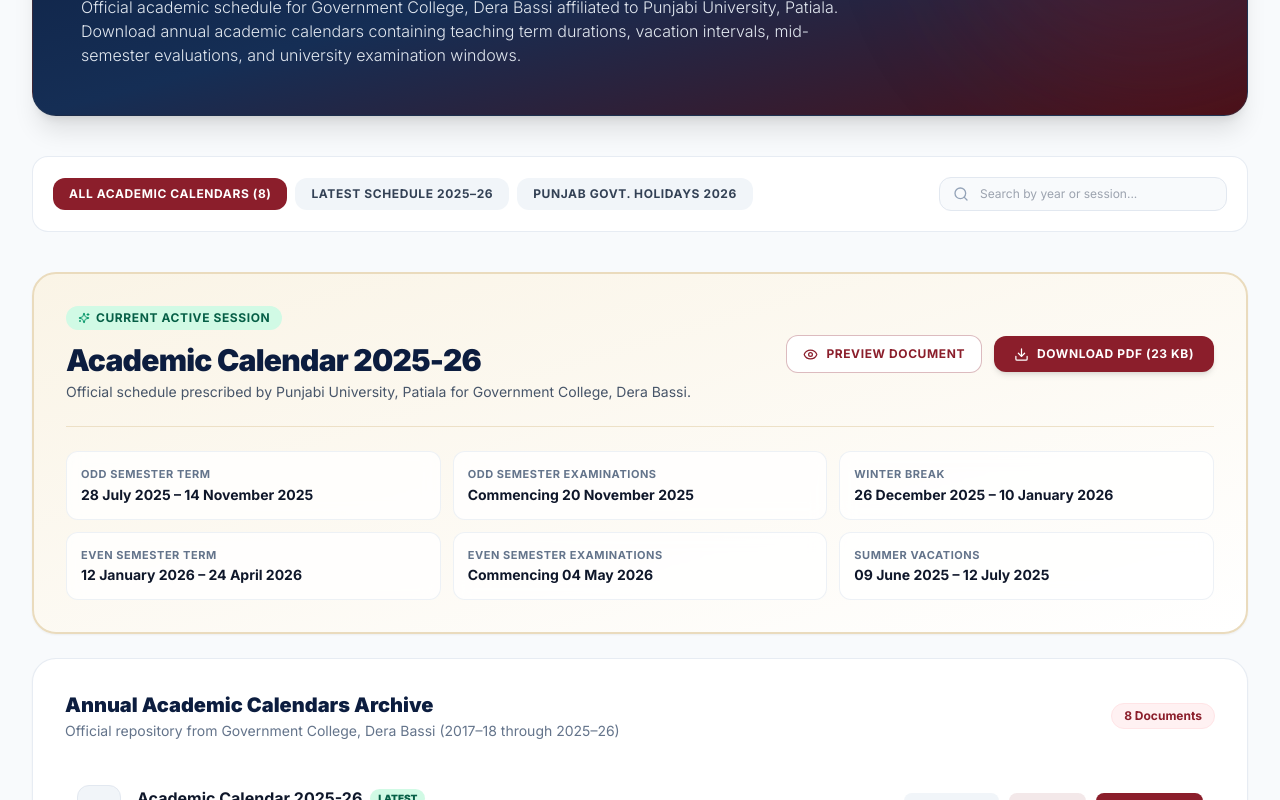
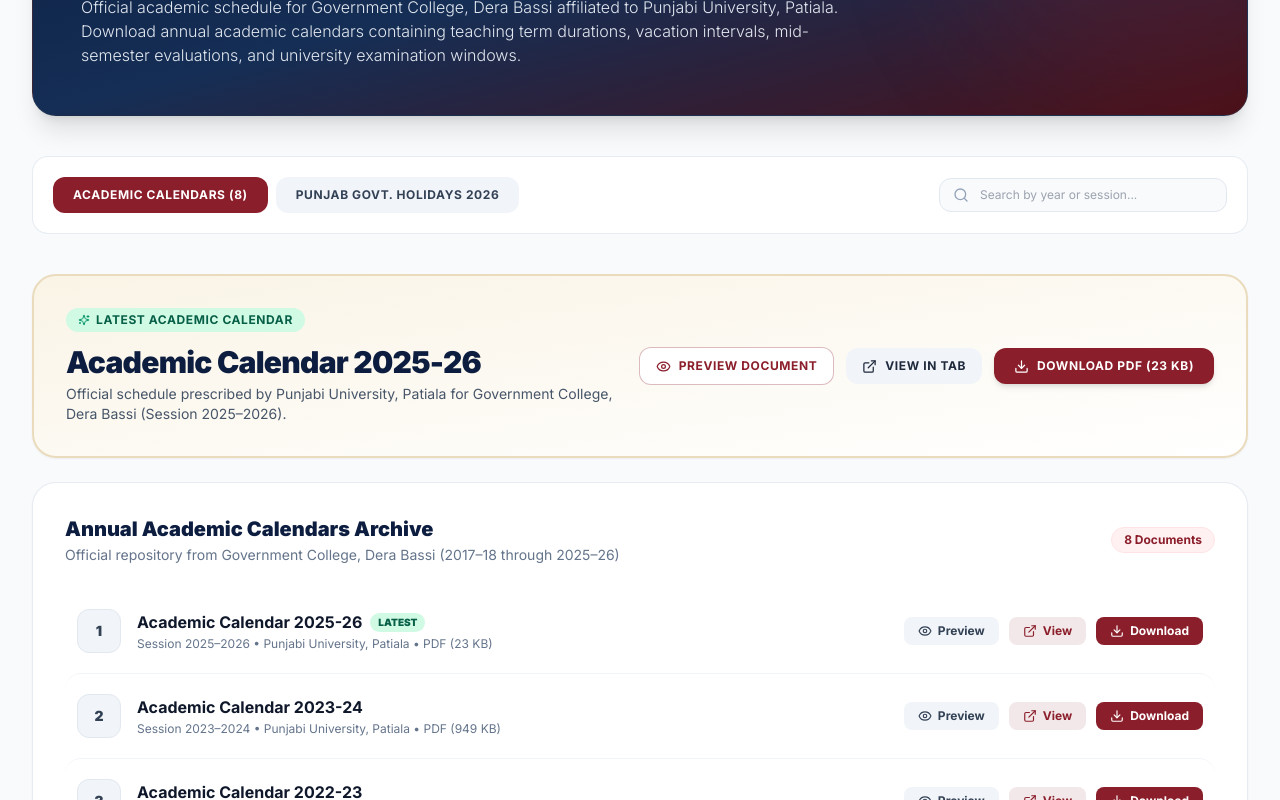
Before and after one commit to rahulweb017-ship-it/Govt-Collage-Derabassi, a React (Vite) app: page /about/calendar in a window 1280 px wide. Shown: the part 492-1292 px from the top of the page. Built offline with nearby package versions, Linux system fonts and the light colour scheme.

Commit message:
Remove Latest Schedule 2025-26 button and tab from Academic Calendar page

```diff
--- a/src/pages/AcademicCalendarPage.jsx
+++ b/src/pages/AcademicCalendarPage.jsx
@@ -7,10 +7,7 @@
   Search,
   ExternalLink,
   Home,
-  CheckCircle2,
-  Clock,
   Sparkles,
-  BookOpen,
   X
 } from 'lucide-react';
 import { Link } from 'react-router-dom';
@@ -23,15 +20,7 @@
     session: 'Session 2025–2026',
     file: '/images/prospectus/Acedmic/Academic-Calender-2025-26.pdf',
     size: '23 KB',
-    isLatest: true,
-    academicKeyDates: [
-      { label: 'Odd Semester Term', value: '28 July 2025 – 14 November 2025' },
-      { label: 'Odd Semester Examinations', value: 'Commencing 20 November 2025' },
-      { label: 'Winter Break', value: '26 December 2025 – 10 January 2026' },
-      { label: 'Even Semester Term', value: '12 January 2026 – 24 April 2026' },
-      { label: 'Even Semester Examinations', value: 'Commencing 04 May 2026' },
-      { label: 'Summer Vacations', value: '09 June 2025 – 12 July 2025' }
-    ]
+    isLatest: true
   },
   {
     id: 2,
@@ -111,7 +100,7 @@
 const AcademicCalendarPage = () => {
   const [searchTerm, setSearchTerm] = useState('');
   const [previewPdf, setPreviewPdf] = useState(null);
-  const [activeTab, setActiveTab] = useState('all'); // 'all', 'current', 'holidays'
+  const [activeTab, setActiveTab] = useState('all'); // 'all', 'holidays'
 
   const filteredCalendars = officialCalendars.filter(cal =>
     cal.title.toLowerCase().includes(searchTerm.toLowerCase()) ||
@@ -161,27 +150,17 @@
           <div className="flex flex-wrap items-center gap-2">
             <button
               onClick={() => setActiveTab('all')}
-              className={`px-4 py-2 rounded-xl text-xs font-bold uppercase tracking-wider transition-all ${
+              className={`px-5 py-2.5 rounded-xl text-xs font-bold uppercase tracking-wider transition-all ${
                 activeTab === 'all'
                   ? 'bg-[#8B1E2B] text-white shadow-xs'
                   : 'bg-slate-100 text-slate-700 hover:bg-slate-200'
               }`}
             >
-              All Academic Calendars ({officialCalendars.length})
-            </button>
-            <button
-              onClick={() => setActiveTab('current')}
-              className={`px-4 py-2 rounded-xl text-xs font-bold uppercase tracking-wider transition-all ${
-                activeTab === 'current'
-                  ? 'bg-[#8B1E2B] text-white shadow-xs'
-                  : 'bg-slate-100 text-slate-700 hover:bg-slate-200'
-              }`}
-            >
-              Latest Schedule 2025–26
+              Academic Calendars ({officialCalendars.length})
             </button>
             <button
               onClick={() => setActiveTab('holidays')}
-              className={`px-4 py-2 rounded-xl text-xs font-bold uppercase tracking-wider transition-all ${
+              className={`px-5 py-2.5 rounded-xl text-xs font-bold uppercase tracking-wider transition-all ${
                 activeTab === 'holidays'
                   ? 'bg-[#8B1E2B] text-white shadow-xs'
                   : 'bg-slate-100 text-slate-700 hover:bg-slate-200'
@@ -216,13 +195,13 @@
                 <div>
                   <div className="inline-flex items-center gap-1.5 bg-emerald-100 text-emerald-800 px-3 py-1 rounded-full text-xs font-bold uppercase tracking-wider mb-3">
                     <Sparkles size={12} className="text-emerald-600" />
-                    <span>Current Active Session</span>
+                    <span>Latest Academic Calendar</span>
                   </div>
                   <h2 className="text-2xl sm:text-3xl font-black text-[#0C1D3F] tracking-tight">
                     {latestCalendar.title}
                   </h2>
                   <p className="text-slate-600 text-sm mt-1">
-                    Official schedule prescribed by Punjabi University, Patiala for Government College, Dera Bassi.
+                    Official schedule prescribed by Punjabi University, Patiala for Government College, Dera Bassi (Session 2025–2026).
                   </p>
                 </div>
 
@@ -238,6 +217,13 @@
                     href={latestCalendar.file}
                     target="_blank"
                     rel="noopener noreferrer"
+                    className="inline-flex items-center gap-2 bg-slate-100 hover:bg-slate-200 text-slate-800 px-4 py-2.5 rounded-xl font-bold text-xs uppercase tracking-wider transition-all"
+                  >
+                    <ExternalLink size={15} />
+                    <span>View in Tab</span>
+                  </a>
+                  <a
+                    href={latestCalendar.file}
                     download
                     className="inline-flex items-center gap-2 bg-[#8B1E2B] hover:bg-[#601520] text-white px-5 py-2.5 rounded-xl font-bold text-xs uppercase tracking-wider transition-all shadow-md"
                   >
@@ -246,18 +232,6 @@
                   </a>
                 </div>
               </div>
-
-              {/* Semester Key Milestones */}
-              {latestCalendar.academicKeyDates && (
-                <div className="mt-6 pt-6 border-t border-[#EADBBD]/80 grid grid-cols-1 sm:grid-cols-2 lg:grid-cols-3 gap-3">
-                  {latestCalendar.academicKeyDates.map((item, idx) => (
-                    <div key={idx} className="bg-white/80 backdrop-blur p-3.5 rounded-xl border border-slate-200/60 shadow-xs">
-                      <span className="block text-[11px] font-bold uppercase tracking-wider text-slate-500">{item.label}</span>
-                      <span className="text-sm font-bold text-slate-900 mt-0.5 block">{item.value}</span>
-                    </div>
-                  ))}
-                </div>
-              )}
             </div>
 
             {/* FULL OFFICIAL ARCHIVE GRID (Matches gcderabassi.ac.in/calender.php) */}
@@ -341,106 +315,7 @@
           </div>
         )}
 
-        {/* TAB 2: LATEST SCHEDULE (DETAILED VIEW) */}
-        {activeTab === 'current' && (
-          <div className="bg-white rounded-3xl p-6 sm:p-10 border border-slate-200/80 shadow-sm space-y-8">
-            <div className="flex flex-col sm:flex-row sm:items-center justify-between gap-4 border-b border-slate-100 pb-6">
-              <div>
-                <span className="text-xs font-bold uppercase tracking-wider text-[#8B1E2B] bg-rose-50 px-3 py-1 rounded-full border border-rose-100">
-                  Punjabi University Academic Notification
-                </span>
-                <h2 className="text-2xl sm:text-3xl font-black text-[#0C1D3F] mt-2">
-                  Academic Calendar 2025–2026
-                </h2>
-                <p className="text-slate-600 text-sm mt-1">
-                  Applicable for all Undergraduate and Postgraduate programmes at Government College, Dera Bassi.
-                </p>
-              </div>
-
-              <div className="flex items-center gap-3">
-                <a
-                  href={latestCalendar.file}
-                  target="_blank"
-                  rel="noopener noreferrer"
-                  className="inline-flex items-center gap-2 bg-[#8B1E2B] hover:bg-[#601520] text-white px-5 py-2.5 rounded-xl font-bold text-xs uppercase tracking-wider transition-all shadow-md"
-                >
-                  <Download size={15} />
-                  <span>Download Official Notification PDF</span>
-                </a>
-              </div>
-            </div>
-
-            <div className="grid grid-cols-1 md:grid-cols-2 gap-6">
-              {/* Odd Semester */}
-              <div className="p-6 rounded-2xl bg-amber-50/60 border border-amber-200/70">
-                <div className="flex items-center gap-2 text-amber-900 font-black text-lg mb-4">
-                  <Clock size={20} className="text-[#C75B2A]" />
-                  <span>Odd Semester Schedule</span>
-                </div>
-                <ul className="space-y-3.5 text-sm">
-                  <li className="flex justify-between items-center pb-2 border-b border-amber-200/50">
-                    <span className="text-slate-600">Summer Vacations (ਗਰਮੀ ਦੀਆਂ ਛੁੱਟੀਆਂ)</span>
-                    <span className="font-bold text-slate-900">09 June 2025 – 12 July 2025</span>
-                  </li>
-                  <li className="flex justify-between items-center pb-2 border-b border-amber-200/50">
-                    <span className="text-slate-600">Odd Semester Term Duration</span>
-                    <span className="font-bold text-slate-900">28 July 2025 – 14 November 2025</span>
-                  </li>
-                  <li className="flex justify-between items-center pb-2 border-b border-amber-200/50">
-                    <span className="text-slate-600">Odd Semester Examinations</span>
-                    <span className="font-bold text-slate-900">Commencing 20 November 2025</span>
-                  </li>
-                  <li className="flex justify-between items-center">
-                    <span className="text-slate-600">Winter Break (ਸਰਦੀ ਦੀਆਂ ਛੁੱਟੀਆਂ)</span>
-                    <span className="font-bold text-slate-900">26 December 2025 – 10 January 2026</span>
-                  </li>
-                </ul>
-              </div>
-
-              {/* Even Semester */}
-              <div className="p-6 rounded-2xl bg-blue-50/60 border border-blue-200/70">
-                <div className="flex items-center gap-2 text-blue-900 font-black text-lg mb-4">
-                  <Clock size={20} className="text-blue-700" />
-                  <span>Even Semester Schedule</span>
-                </div>
-                <ul className="space-y-3.5 text-sm">
-                  <li className="flex justify-between items-center pb-2 border-b border-blue-200/50">
-                    <span className="text-slate-600">Even Semester Re-opening</span>
-                    <span className="font-bold text-slate-900">12 January 2026</span>
-                  </li>
-                  <li className="flex justify-between items-center pb-2 border-b border-blue-200/50">
-                    <span className="text-slate-600">Even Semester Term Duration</span>
-                    <span className="font-bold text-slate-900">12 January 2026 – 24 April 2026</span>
-                  </li>
-                  <li className="flex justify-between items-center pb-2 border-b border-blue-200/50">
-                    <span className="text-slate-600">Even Semester Examinations</span>
-                    <span className="font-bold text-slate-900">Commencing 04 May 2026</span>
-                  </li>
-                  <li className="flex justify-between items-center">
-                    <span className="text-slate-600">Preparatory & Evaluation Period</span>
-                    <span className="font-bold text-slate-900">As per PUP Notification</span>
-                  </li>
-                </ul>
-              </div>
-            </div>
-
-            {/* Embedded PDF iframe preview */}
-            <div className="pt-6 border-t border-slate-100">
-              <h3 className="font-black text-slate-900 text-lg mb-3">
-                Official PDF Document
-              </h3>
-              <div className="w-full h-[600px] rounded-2xl overflow-hidden border border-slate-200 shadow-inner bg-slate-100">
-                <iframe
-                  src={latestCalendar.file}
-                  title="Academic Calendar 2025-26"
-                  className="w-full h-full"
-                />
-              </div>
-            </div>
-          </div>
-        )}
-
-        {/* TAB 3: PUNJAB GOVT HOLIDAYS */}
+        {/* TAB 2: PUNJAB GOVT HOLIDAYS */}
         {activeTab === 'holidays' && (
           <div className="bg-white rounded-3xl p-6 sm:p-10 border border-slate-200/80 shadow-sm space-y-6">
             <div className="flex flex-col sm:flex-row sm:items-center justify-between gap-4 border-b border-slate-100 pb-6">
```
